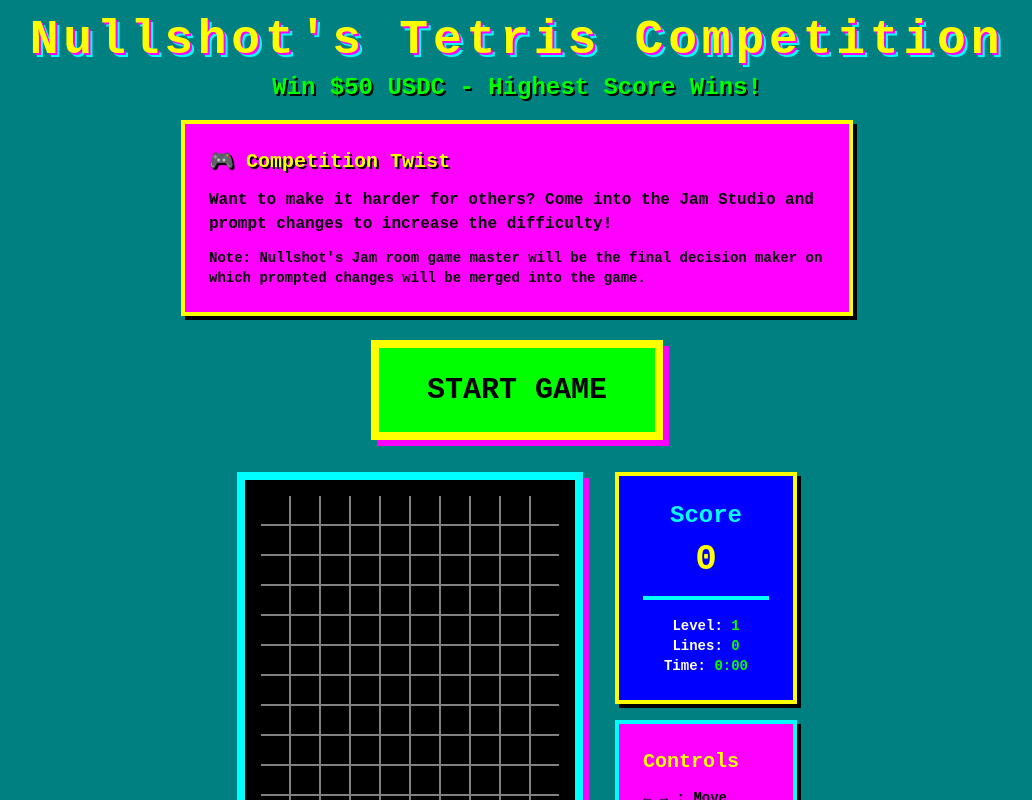
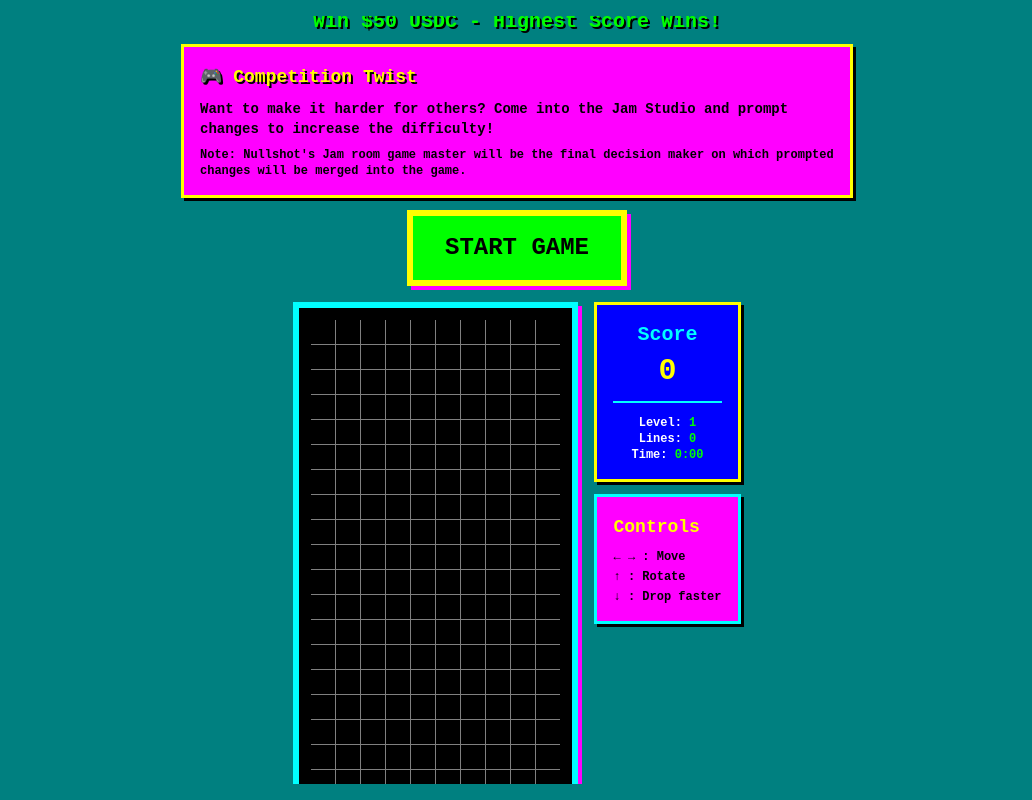
Before and after one commit to null-shot-apps/tetriscomp, a Next.js app in the folder packages/new-web-app-room/: page / in a window 1280 px wide. Shown: the whole page, without its empty margins (123-1155 px from the left). Built offline with nearby package versions, Linux system fonts and the light colour scheme.

Commit message:
AI chat session: Updated code and files

```diff
--- a/packages/new-web-app-room/src/app/page.tsx
+++ b/packages/new-web-app-room/src/app/page.tsx
@@ -270,44 +270,44 @@ export default function TetrisGame() {
   };
 
   return (
-    <div className="min-h-screen bg-[#008080] flex items-center justify-center p-2 sm:p-4" style={{ fontFamily: 'Courier New, monospace' }}>
-      <div className="text-center w-full max-w-6xl mx-auto">
-        <h1 className="text-2xl sm:text-3xl md:text-4xl lg:text-5xl font-bold mb-2 text-[#FFFF00]" style={{
+    <div className="h-screen bg-[#008080] flex items-center justify-center p-2 sm:p-4 overflow-hidden" style={{ fontFamily: 'Courier New, monospace' }}>
+      <div className="text-center w-full max-w-6xl mx-auto h-full flex flex-col justify-center overflow-y-auto">
+        <h1 className="text-xl sm:text-2xl md:text-3xl lg:text-4xl font-bold mb-1 text-[#FFFF00]" style={{
           textShadow: '2px 2px 0px #FF00FF, 4px 4px 0px #00FFFF',
           letterSpacing: '0.1em'
         }}>
           Nullshot&apos;s Tetris Competition
         </h1>
-        <p className="text-lg sm:text-xl md:text-2xl font-bold text-[#00FF00] mb-4" style={{ textShadow: '2px 2px 0px #000' }}>
+        <p className="text-base sm:text-lg md:text-xl font-bold text-[#00FF00] mb-2" style={{ textShadow: '2px 2px 0px #000' }}>
           Win $50 USDC - Highest Score Wins!
         </p>
 
-        <div className="bg-[#FF00FF] p-3 sm:p-4 md:p-6 rounded-none mb-4 sm:mb-6 text-black text-left max-w-2xl mx-auto border-2 sm:border-4 border-[#FFFF00]" style={{ boxShadow: '4px 4px 0px #000' }}>
-          <h2 className="text-base sm:text-lg md:text-xl font-bold mb-2 sm:mb-3 text-[#FFFF00]" style={{ textShadow: '2px 2px 0px #000' }}>🎮 Competition Twist</h2>
-          <p className="mb-2 sm:mb-3 font-bold text-sm sm:text-base">
+        <div className="bg-[#FF00FF] p-2 sm:p-3 md:p-4 rounded-none mb-2 sm:mb-3 text-black text-left max-w-2xl mx-auto border-2 sm:border-3 border-[#FFFF00]" style={{ boxShadow: '3px 3px 0px #000' }}>
+          <h2 className="text-sm sm:text-base md:text-lg font-bold mb-1 sm:mb-2 text-[#FFFF00]" style={{ textShadow: '2px 2px 0px #000' }}>🎮 Competition Twist</h2>
+          <p className="mb-1 sm:mb-2 font-bold text-xs sm:text-sm">
             Want to make it harder for others? Come into the Jam Studio and prompt changes to increase the difficulty!
           </p>
-          <p className="text-xs sm:text-sm font-bold">
+          <p className="text-xs font-bold">
             Note: Nullshot&apos;s Jam room game master will be the final decision maker on which prompted changes will be merged into the game.
           </p>
         </div>
 
         {!gameStarted && !gameOver && (
-          <div className="mb-4 sm:mb-8">
+          <div className="mb-2 sm:mb-4">
             <button
               onClick={startGame}
-              className="bg-[#00FF00] text-black px-6 sm:px-8 md:px-12 py-3 sm:py-4 md:py-6 border-4 sm:border-6 md:border-8 border-[#FFFF00] font-bold text-xl sm:text-2xl md:text-3xl hover:bg-[#FFFF00] hover:text-black transition"
-              style={{ boxShadow: '6px 6px 0px #FF00FF' }}
+              className="bg-[#00FF00] text-black px-4 sm:px-6 md:px-8 py-2 sm:py-3 md:py-4 border-3 sm:border-4 md:border-6 border-[#FFFF00] font-bold text-lg sm:text-xl md:text-2xl hover:bg-[#FFFF00] hover:text-black transition"
+              style={{ boxShadow: '4px 4px 0px #FF00FF' }}
             >
               START GAME
             </button>
           </div>
         )}
 
-        <div className="flex flex-col lg:flex-row gap-4 sm:gap-6 md:gap-8 items-center lg:items-start justify-center">
+        <div className="flex flex-col lg:flex-row gap-2 sm:gap-3 md:gap-4 items-center lg:items-start justify-center">
           {/* Game Board */}
-          <div className="bg-black p-2 sm:p-3 md:p-4 border-4 sm:border-6 md:border-8 border-[#00FFFF]" style={{ boxShadow: '6px 6px 0px #FF00FF' }}>
-            <div className="grid gap-[1px] sm:gap-[2px] bg-[#808080]" style={{
+          <div className="bg-black p-1 sm:p-2 md:p-3 border-3 sm:border-4 md:border-6 border-[#00FFFF]" style={{ boxShadow: '4px 4px 0px #FF00FF' }}>
+            <div className="grid gap-[1px] bg-[#808080]" style={{
               gridTemplateColumns: `repeat(${BOARD_WIDTH}, 1fr)`,
               width: 'fit-content'
             }}>
@@ -315,7 +315,7 @@ export default function TetrisGame() {
                 row.map((cell, x) => (
                   <div
                     key={`${y}-${x}`}
-                    className="w-4 h-4 sm:w-5 sm:h-5 md:w-6 md:h-6 lg:w-7 lg:h-7"
+                    className="w-3 h-3 sm:w-4 sm:h-4 md:w-5 md:h-5 lg:w-6 lg:h-6"
                     style={{
                       backgroundColor: flashingRows.includes(y)
                         ? '#FFFFFF'
@@ -334,20 +334,20 @@ export default function TetrisGame() {
           </div>
 
           {/* Side Panel */}
-          <div className="flex flex-col gap-3 sm:gap-4 w-full lg:w-auto">
-            <div className="bg-[#0000FF] p-3 sm:p-4 md:p-6 border-2 sm:border-4 border-[#FFFF00] text-white" style={{ boxShadow: '4px 4px 0px #000' }}>
-              <h2 className="text-lg sm:text-xl md:text-2xl font-bold mb-2 text-[#00FFFF]">Score</h2>
-              <p className="text-2xl sm:text-3xl md:text-4xl font-bold text-[#FFFF00]">{score}</p>
-              <div className="mt-3 sm:mt-4 pt-3 sm:pt-4 border-t-2 sm:border-t-4 border-[#00FFFF]">
-                <p className="text-xs sm:text-sm font-bold">Level: <span className="text-[#00FF00] font-bold">{level}</span></p>
-                <p className="text-xs sm:text-sm font-bold">Lines: <span className="text-[#00FF00] font-bold">{linesCleared}</span></p>
-                <p className="text-xs sm:text-sm font-bold">Time: <span className="text-[#00FF00] font-bold">{Math.floor(elapsedTime / 60)}:{(elapsedTime % 60).toString().padStart(2, '0')}</span></p>
+          <div className="flex flex-col gap-2 sm:gap-3 w-full lg:w-auto">
+            <div className="bg-[#0000FF] p-2 sm:p-3 md:p-4 border-2 sm:border-3 border-[#FFFF00] text-white" style={{ boxShadow: '3px 3px 0px #000' }}>
+              <h2 className="text-base sm:text-lg md:text-xl font-bold mb-1 text-[#00FFFF]">Score</h2>
+              <p className="text-xl sm:text-2xl md:text-3xl font-bold text-[#FFFF00]">{score}</p>
+              <div className="mt-2 sm:mt-3 pt-2 sm:pt-3 border-t-2 border-[#00FFFF]">
+                <p className="text-xs font-bold">Level: <span className="text-[#00FF00] font-bold">{level}</span></p>
+                <p className="text-xs font-bold">Lines: <span className="text-[#00FF00] font-bold">{linesCleared}</span></p>
+                <p className="text-xs font-bold">Time: <span className="text-[#00FF00] font-bold">{Math.floor(elapsedTime / 60)}:{(elapsedTime % 60).toString().padStart(2, '0')}</span></p>
               </div>
             </div>
 
-            <div className="bg-[#FF00FF] p-3 sm:p-4 md:p-6 border-2 sm:border-4 border-[#00FFFF] text-black text-left" style={{ boxShadow: '4px 4px 0px #000' }}>
-              <h2 className="text-base sm:text-lg md:text-xl font-bold mb-2 sm:mb-3 text-[#FFFF00]">Controls</h2>
-              <div className="space-y-1 sm:space-y-2 text-xs sm:text-sm font-bold">
+            <div className="bg-[#FF00FF] p-2 sm:p-3 md:p-4 border-2 sm:border-3 border-[#00FFFF] text-black text-left" style={{ boxShadow: '3px 3px 0px #000' }}>
+              <h2 className="text-sm sm:text-base md:text-lg font-bold mb-1 sm:mb-2 text-[#FFFF00]">Controls</h2>
+              <div className="space-y-1 text-xs font-bold">
                 <p>← → : Move</p>
                 <p>↑ : Rotate</p>
                 <p>↓ : Drop faster</p>
@@ -355,12 +355,12 @@ export default function TetrisGame() {
             </div>
 
             {gameOver && (
-              <div className="bg-[#FF0000] p-3 sm:p-4 md:p-6 border-2 sm:border-4 border-[#FFFF00] text-white" style={{ boxShadow: '4px 4px 0px #000' }}>
-                <h2 className="text-lg sm:text-xl md:text-2xl font-bold mb-2 sm:mb-3 text-[#FFFF00]" style={{ textShadow: '2px 2px 0px #000' }}>Game Over!</h2>
+              <div className="bg-[#FF0000] p-2 sm:p-3 md:p-4 border-2 sm:border-3 border-[#FFFF00] text-white" style={{ boxShadow: '3px 3px 0px #000' }}>
+                <h2 className="text-base sm:text-lg md:text-xl font-bold mb-1 sm:mb-2 text-[#FFFF00]" style={{ textShadow: '2px 2px 0px #000' }}>Game Over!</h2>
                 <button
                   onClick={resetGame}
-                  className="bg-[#FFFF00] text-black px-4 sm:px-6 py-2 border-2 sm:border-4 border-black font-bold hover:bg-[#00FF00] transition text-sm sm:text-base"
-                  style={{ boxShadow: '4px 4px 0px #000' }}
+                  className="bg-[#FFFF00] text-black px-3 sm:px-4 py-1 sm:py-2 border-2 border-black font-bold hover:bg-[#00FF00] transition text-xs sm:text-sm"
+                  style={{ boxShadow: '3px 3px 0px #000' }}
                 >
                   Play Again
                 </button>
```
